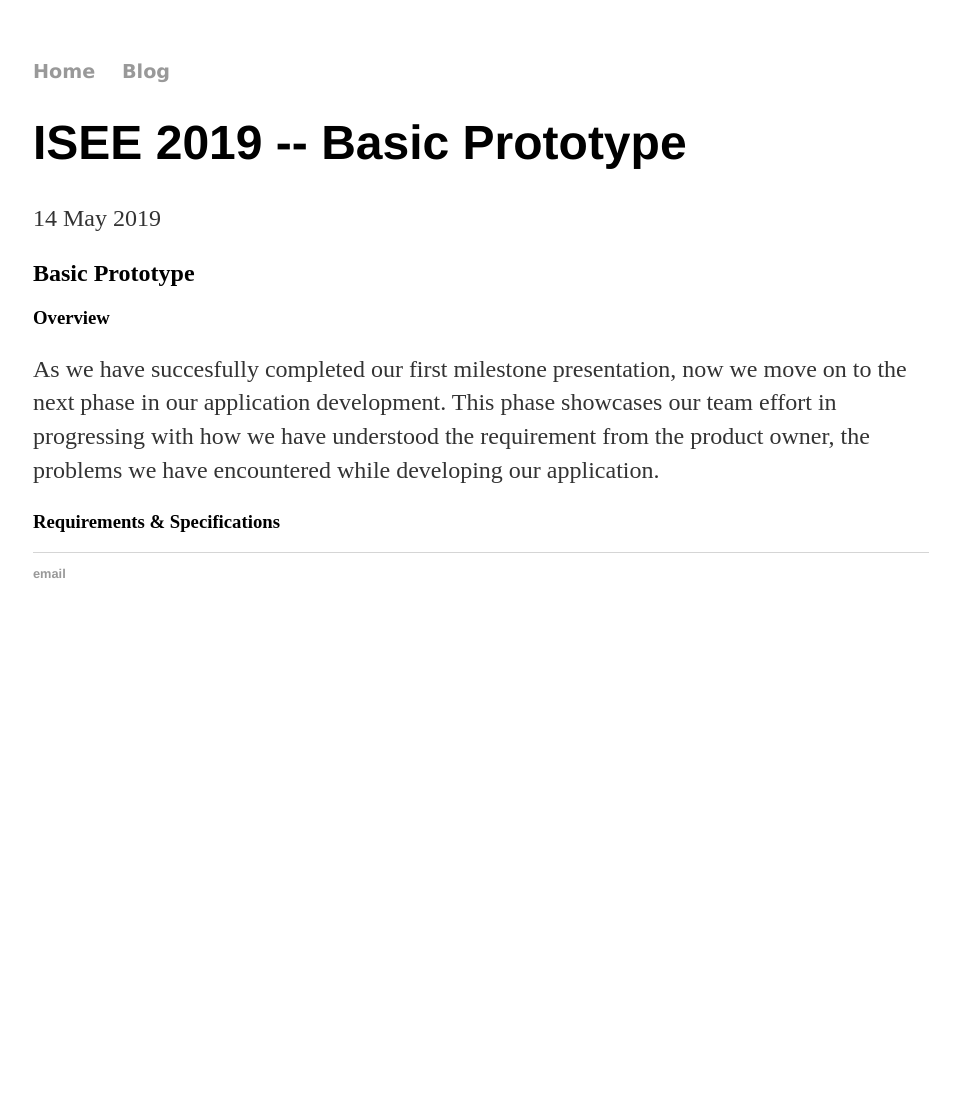
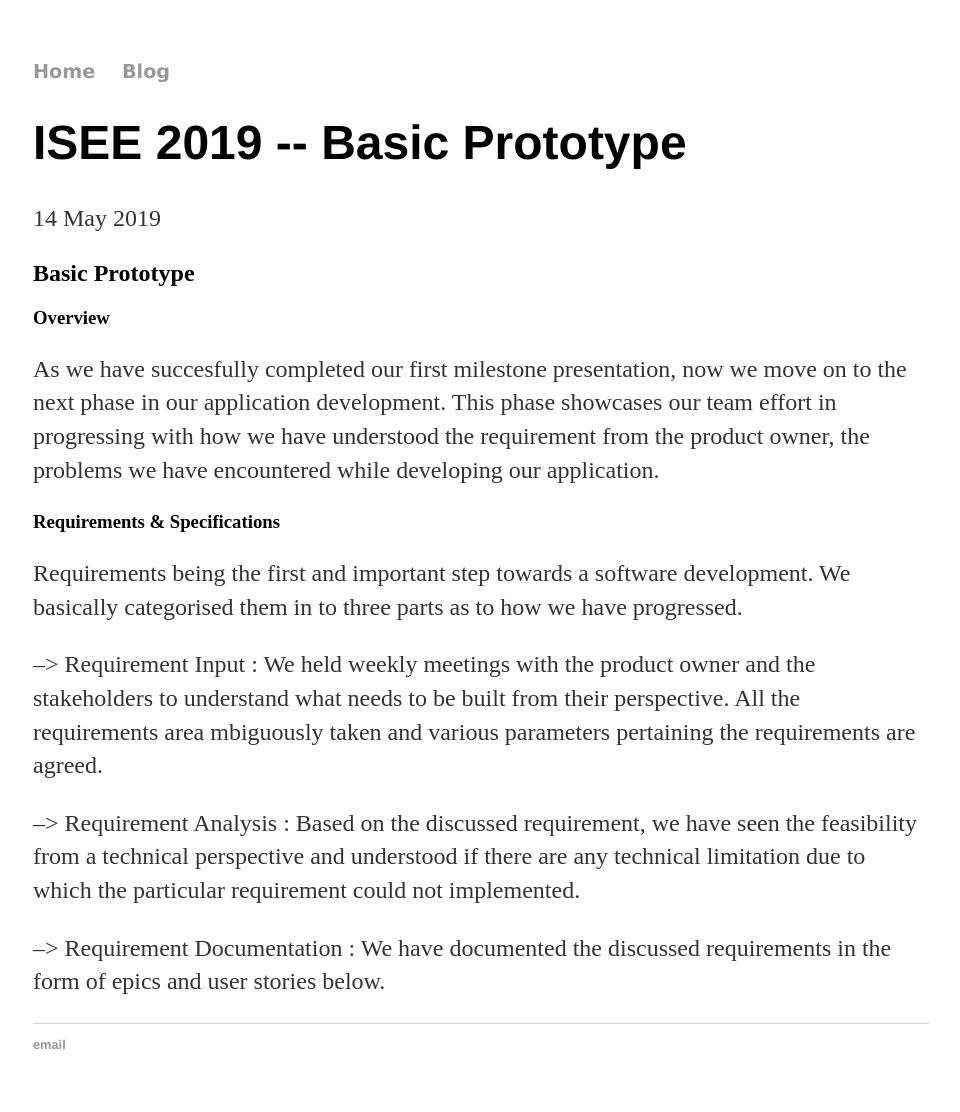
Before and after one commit to DBSE-teaching/isee2019-Sky-Net, a Jekyll site: the page built from docs/_posts/2018-04-03-ISEE-2019-initial-post.md, in a window 1280 px wide. Shown: the whole page, without its empty margins (159-1119 px from the left). Built offline with Jekyll 4.4.1, drawn with Linux system fonts in a browser that asks for light colours; before the commit the page ends 900 px from its top, so only the background shows below that.

Commit message:
Update 2018-04-03-ISEE-2019-initial-post.md

```diff
--- a/docs/_posts/2018-04-03-ISEE-2019-initial-post.md
+++ b/docs/_posts/2018-04-03-ISEE-2019-initial-post.md
@@ -12,3 +12,13 @@ As we have succesfully completed our first milestone presentation, now we move o
 This phase showcases our team effort in progressing with how we have understood the requirement from the product owner, the problems we have encountered while developing our application.
 
 ### Requirements & Specifications
+
+Requirements being the first and important step towards a software development. We basically categorised them in to three parts as to how we have progressed.
+
+ --> Requirement Input : We held weekly meetings with the product owner and the stakeholders to understand what needs to be built from          their perspective. All the requirements area mbiguously taken and various parameters pertaining the requirements are agreed.
+
+
+ --> Requirement Analysis : Based on the discussed requirement, we have seen the feasibility from a technical perspective and understood if      there are any technical limitation due to which the particular requirement could not implemented.
+
+
+ --> Requirement Documentation : We have documented the discussed requirements in the form of epics and user stories below.
```
